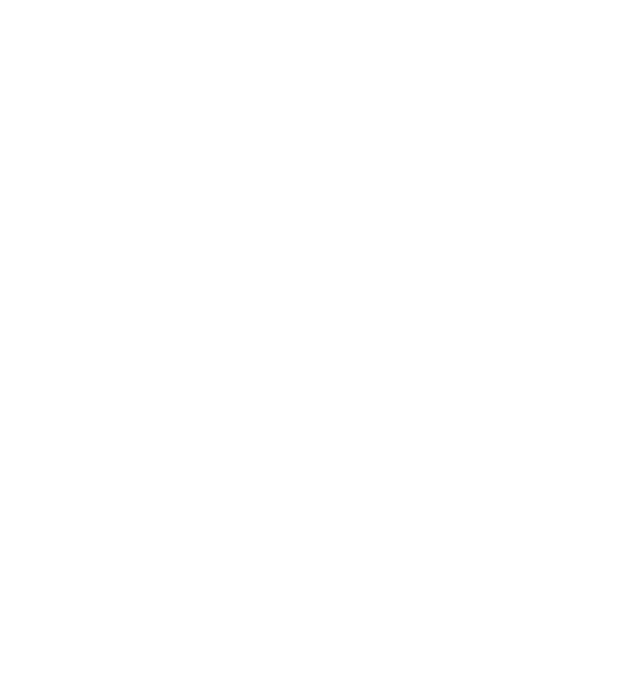
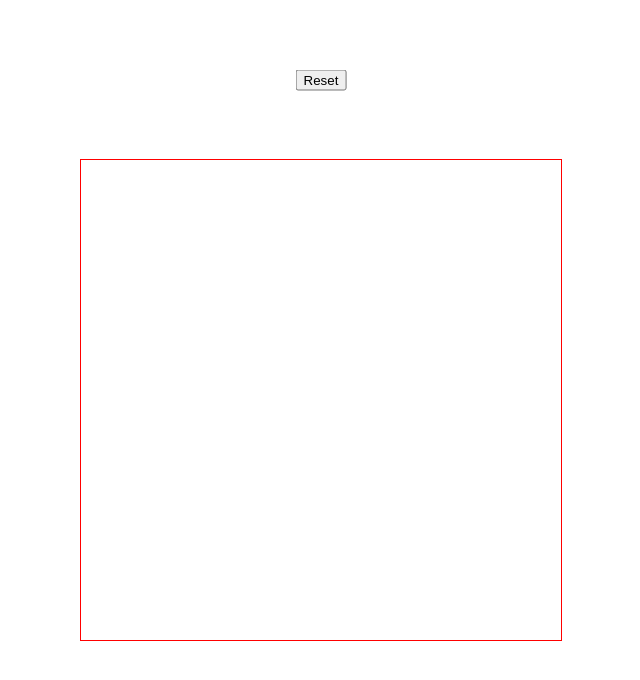
Before and after one commit to Teodor-T-Todorov/Etch-a-Sketch, a plain HTML site: page index.html in a window 1280 px wide. Shown: the whole page, without its empty margins (319-959 px from the left). Drawn offline with Linux system fonts and the light colour scheme.

Commit message:
Etch-a-Sketch is now working, added reset button.

```diff
--- a/index.html
+++ b/index.html
@@ -8,10 +8,17 @@
 </head>
 <body>
 
-<div id="container">
+    <div id="menu">
+        <div class= "buttons">
+            <button id="reset">Reset</button>
+    </div>
+
+
+<div id="gridContainer">
+
 
 </div>
 
-<script src="script.js"></script>
 </body>
 </html>
+<script src="script.js"></script>
--- a/script.js
+++ b/script.js
@@ -1,13 +1,13 @@
-const container = document.getElementById('container');
+const gridContainer = document.getElementById('gridContainer');
 
 function makeGrid(rows,cols){
 
-    container.style.setProperty('--grid-rows', rows);
-    container.style.setProperty('--grid-cols', cols);
+    gridContainer.style.setProperty('--grid-rows', rows);
+    gridContainer.style.setProperty('--grid-cols', cols);
 
     for(i = 0; i < (rows*cols); i++){
         let cell = document.createElement('div');
-        container.appendChild(cell).className = "grid-item";
+        gridContainer.appendChild(cell).className = "grid-item";
     }
 }
 
@@ -16,4 +16,12 @@ makeGrid(16,16);
 const gridItem = document.getElementsByClassName('grid-item');
 
 Array.from(gridItem).forEach(elem =>
-    elem.addEventListener('mouseover', () => {elem.style.background = 'black';}));
+    elem.addEventListener('mouseover', () => {elem.style.background = 'black';})
+);
+
+const menuContainer = document.getElementById('menu');
+const button = document.querySelector('button');
+button.addEventListener('click', () => {
+    Array.from(gridItem).forEach(elem =>
+        elem.style.background = 'white')
+})
--- a/style.css
+++ b/style.css
@@ -1,11 +1,23 @@
-
-#container {
+#gridContainer {
     display: grid;
-    grid-template-rows: repeat(var(--grid-rows), 1fr);
-    grid-template-columns: repeat(var(--grid-cols), 1fr);
+    position: fixed;
+    top: 50%;
+    left: 50%;
+    transform: translate(-50%, -50%);
+    grid-template-rows: repeat(var(--grid-rows), 30px);
+    grid-template-columns: repeat(var(--grid-cols), 30px);
+    border: 1px red solid;
+    overflow: hidden;
 }
 
 .grid-item{
     padding: 1em;
     text-align: center;
 }
+
+.buttons{
+    position: fixed;
+    top: 10%;
+    left: 50%;
+    transform: translate(-50%, -50%);
+}
```
